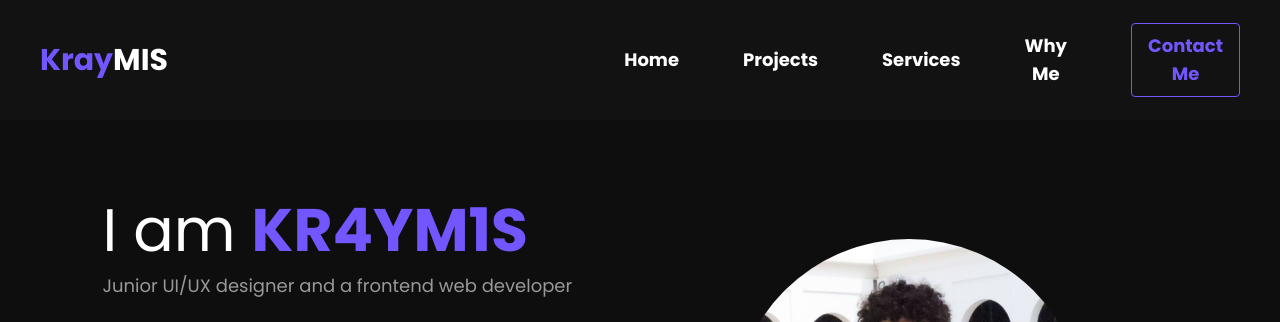
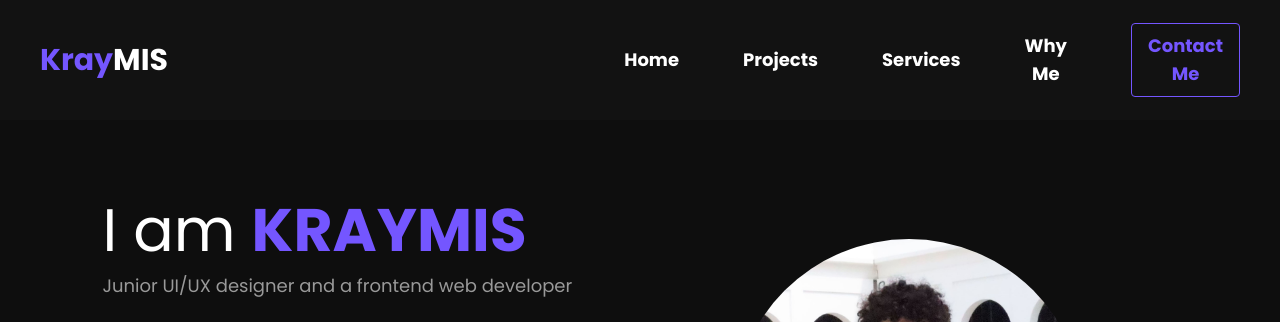
Before and after one commit to kraymis/myPortofolio, a React (Vite) app: page / in a window 1280 px wide. Shown: the top 322 px of the page. Built offline with nearby package versions, Linux system fonts and the light colour scheme.

Commit message:
random commit tali psk nsot haja

```diff
--- a/src/pages/HomePage.jsx
+++ b/src/pages/HomePage.jsx
@@ -64,7 +64,7 @@ const HomePage = () => {
   {/* Text and Button Container */}
   <div className="text-white w-full lg:w-1/2 h-fit flex flex-col items-center px-6 sm:px-0 lg:items-start gap-3 order-2 lg:order-1">
     <p className="text-4xl max-sm:text-3xl md:text-5xl lg:text-6xl font-light">
-      I am <span className="text-[#7456FF] font-semibold">KR4YM1S</span>
+      I am <span className="text-[#7456FF] font-semibold">KRAYMIS</span>
     </p>
     <h6 className="text-[#999999] text-sm max-sm:text-xs text-center lg:text-start md:text-base lg:text-lg mb-2 lg:mb-4">
       Junior UI/UX designer and a frontend web developer
```
